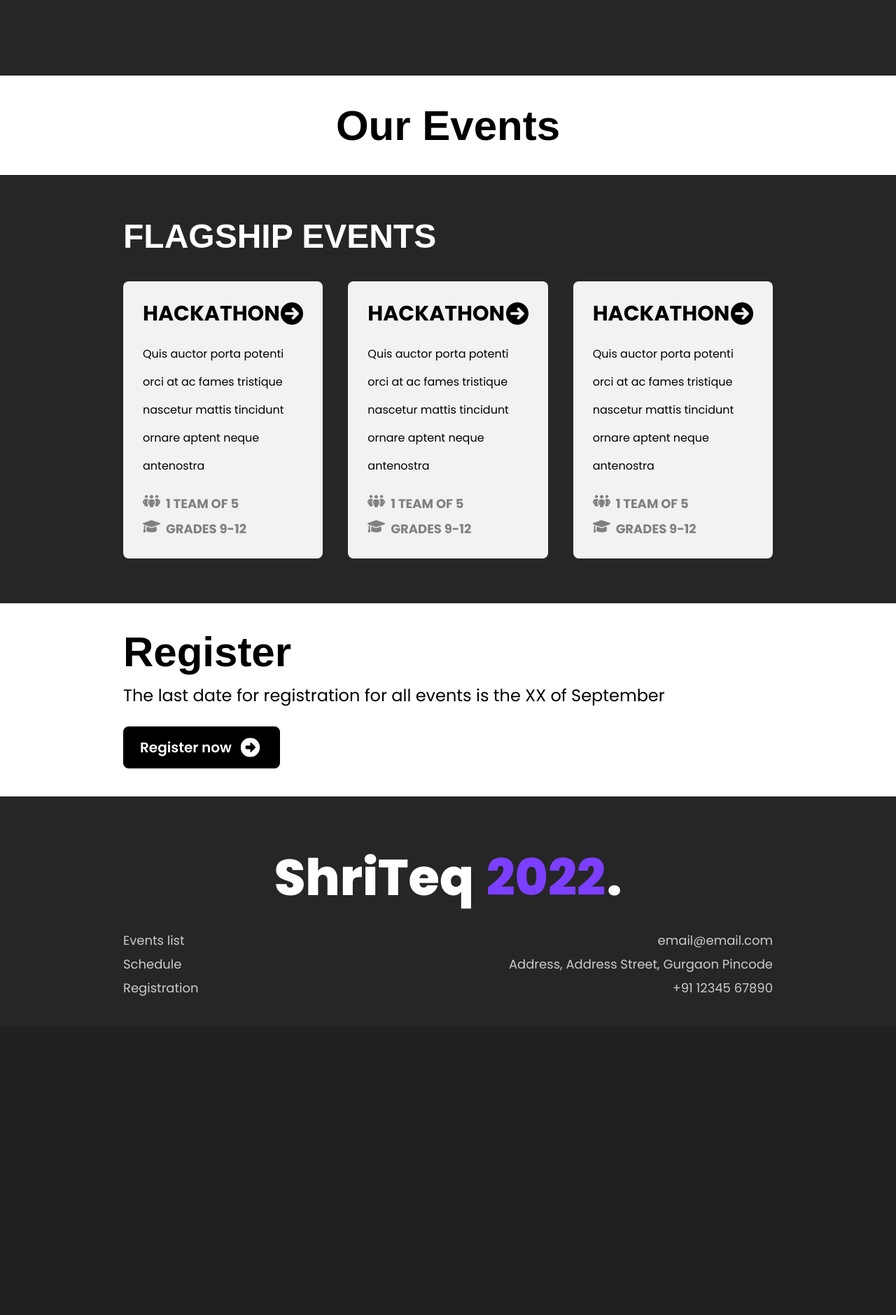
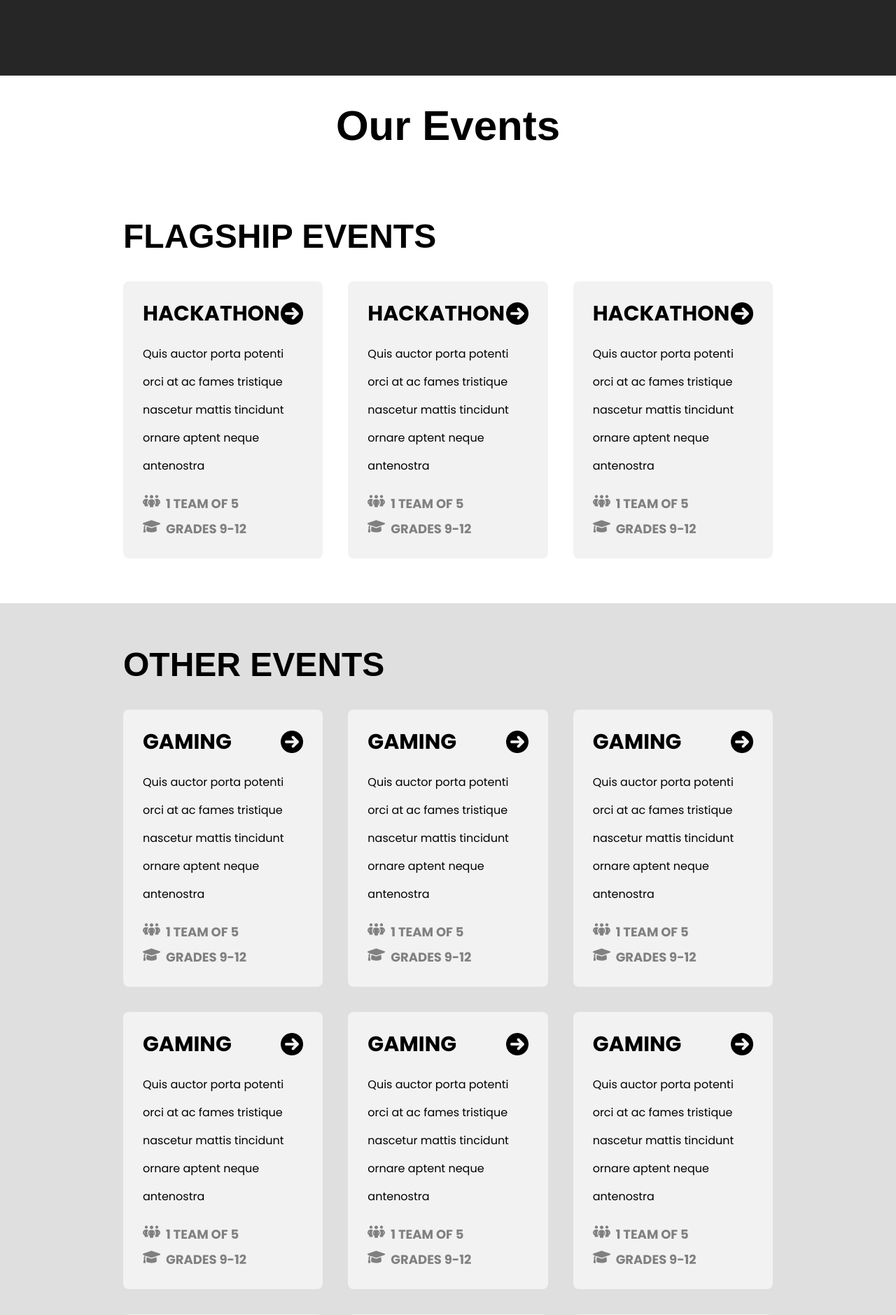
Before and after one commit to tsrsmict/shriteq, a Django app: page / in a window 1280 px wide. Shown: the part 1522-3401 px from the top of the page at 70% size. Before the commit the page ends 2945 px from the top, so only its background shows below. Run offline with Django 4.2, Linux system fonts and the light colour scheme; style sheets or scripts are compiled from the project's sources; some libraries are stand-ins or nearby versions.

Commit message:
Add other events section

```diff
--- a/events/templates/index.html
+++ b/events/templates/index.html
@@ -37,12 +37,12 @@
         </p>
 </section>
 
-<section id="events" class="px-5 py-10 mx-auto bg- md:px-20 lg:px-44">
-    <h1 class="text-center">Our Events</h1>
+<section id="events" class="relative px-5 py-10 mx-auto bg-white md:px-20 lg:px-44">
+    <h1 class="text-center text-black">Our Events</h1>
 </section>
 
-<section class="px-5 py-16 mx-auto md:px-20 lg:px-44 bg-offblack">
-    <h2 class="mb-10 text-white uppercase">Flagship Events</h2>
+<section class="px-5 py-16 mx-auto bg-white md:px-20 lg:px-44">
+    <h2 class="mb-10 text-black uppercase">Flagship Events</h2>
     <div class="grid md:grid-cols-2 xl:grid-cols-3 gap-9">
         {% for i in '012'|make_list %}
         <div class="flex flex-col rounded-lg p-7 bg-offwhite justify-self-center">
@@ -79,6 +79,43 @@
     </div>
 </section>
 
+<section class="px-5 py-16 mx-auto bg-grey md:px-20 lg:px-44">
+    <h2 class="mb-10 text-black uppercase">Other Events</h2>
+    <div class="grid md:grid-cols-2 xl:grid-cols-3 gap-9">
+        {% for i in '0123456789'|make_list %}
+        <div class="flex flex-col rounded-lg p-7 bg-offwhite justify-self-center">
+            <div class="flex flex-row items-center w-full mb-5">
+                <h3 class="uppercase grow font-body">Gaming</h3>
+                <a href="{% url 'event' 'hackathon'%}">
+                    <img class="h-8 grow-0" src="{% static 'assets/icons/circle-arrow-right-solid.png' %}" alt="">
+                </a>
+            </div>
+            <p class="mb-5 leading-10 font-body"> Quis auctor porta potenti orci at ac fames tristique nascetur
+                mattis                 tincidunt ornare aptent neque antenostra </p>
+            <div class="flex flex-col">
+                <div class="flex flex-row mb-2">
+                    <!-- people-group-solid.svg -->
+                    <svg class="h-5 mr-2 fill-grey-secondary" xmlns="http://www.w3.org/2000/svg" viewBox="0 0 640 512">
+                        <path
+                            d="M184 88C184 118.9 158.9 144 128 144C97.07 144 72 118.9 72 88C72 57.07 97.07 32 128 32C158.9 32 184 57.07 184 88zM208.4 196.3C178.7 222.7 160 261.2 160 304C160 338.3 171.1 369.8 192 394.5V416C192 433.7 177.7 448 160 448H96C78.33 448 64 433.7 64 416V389.2C26.16 371.2 0 332.7 0 288C0 226.1 50.14 176 112 176H144C167.1 176 190.2 183.5 208.4 196.3V196.3zM64 245.7C54.04 256.9 48 271.8 48 288C48 304.2 54.04 319.1 64 330.3V245.7zM448 416V394.5C468 369.8 480 338.3 480 304C480 261.2 461.3 222.7 431.6 196.3C449.8 183.5 472 176 496 176H528C589.9 176 640 226.1 640 288C640 332.7 613.8 371.2 576 389.2V416C576 433.7 561.7 448 544 448H480C462.3 448 448 433.7 448 416zM576 330.3C585.1 319.1 592 304.2 592 288C592 271.8 585.1 256.9 576 245.7V330.3zM568 88C568 118.9 542.9 144 512 144C481.1 144 456 118.9 456 88C456 57.07 481.1 32 512 32C542.9 32 568 57.07 568 88zM256 96C256 60.65 284.7 32 320 32C355.3 32 384 60.65 384 96C384 131.3 355.3 160 320 160C284.7 160 256 131.3 256 96zM448 304C448 348.7 421.8 387.2 384 405.2V448C384 465.7 369.7 480 352 480H288C270.3 480 256 465.7 256 448V405.2C218.2 387.2 192 348.7 192 304C192 242.1 242.1 192 304 192H336C397.9 192 448 242.1 448 304zM256 346.3V261.7C246 272.9 240 287.8 240 304C240 320.2 246 335.1 256 346.3zM384 261.7V346.3C393.1 335 400 320.2 400 304C400 287.8 393.1 272.9 384 261.7z" />
+                    </svg>
+                    <p class="text-lg font-bold uppercase font-body text-grey-secondary">1 team of 5</p>
+                </div>
+                <div class="flex flex-row">
+                    <!-- graduation-cap.svg -->
+                    <svg class="h-5 mr-2 fill-grey-secondary" xmlns="http://www.w3.org/2000/svg" viewBox="0 0 640 512">
+                        <!--! Font Awesome Free 6.0.0-beta3 by @fontawesome - https://fontawesome.com License - https://fontawesome.com/license/free (Icons: CC BY 4.0, Fonts: SIL OFL 1.1, Code: MIT License) Copyright 2021 Fonticons, Inc. -->
+                        <path
+                            d="M623.1 136.9l-282.7-101.2c-13.73-4.91-28.7-4.91-42.43 0L16.05 136.9C6.438 140.4 0 149.6 0 160s6.438 19.65 16.05 23.09L76.07 204.6c-11.89 15.8-20.26 34.16-24.55 53.95C40.05 263.4 32 274.8 32 288c0 9.953 4.814 18.49 11.94 24.36l-24.83 149C17.48 471.1 25 480 34.89 480H93.11c9.887 0 17.41-8.879 15.78-18.63l-24.83-149C91.19 306.5 96 297.1 96 288c0-10.29-5.174-19.03-12.72-24.89c4.252-17.76 12.88-33.82 24.94-47.03l190.6 68.23c13.73 4.91 28.7 4.91 42.43 0l282.7-101.2C633.6 179.6 640 170.4 640 160S633.6 140.4 623.1 136.9zM351.1 314.4C341.7 318.1 330.9 320 320 320c-10.92 0-21.69-1.867-32-5.555L142.8 262.5L128 405.3C128 446.6 213.1 480 320 480c105.1 0 192-33.4 192-74.67l-14.78-142.9L351.1 314.4z" />
+                    </svg>
+                    <p class="text-lg font-bold uppercase font-body text-grey-secondary">Grades 9-12</p>
+                </div>
+            </div>
+        </div>
+
+        {% endfor %}
+    </div>
+</section>
 
 <section id="register" class="px-5 py-10 bg-white md:px-20 lg:px-44">
     <h1 class="mb-4">Register</h1>
```
